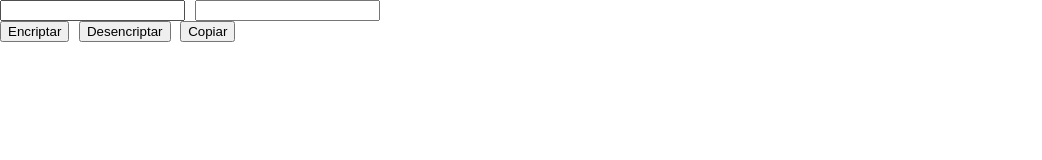
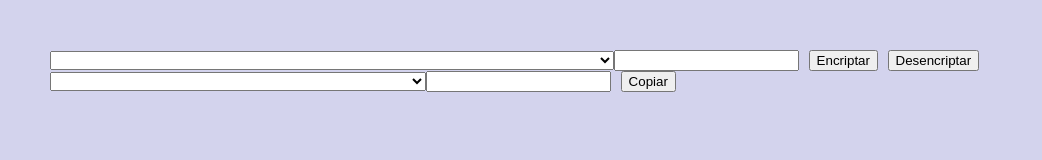
Before and after one commit to Moises-Ayala/encriptador-de-texto, a plain HTML site: page index.html in a window 1280 px wide. Shown: the whole page, without its empty margins (0-1042 px from the left). Drawn offline with Linux system fonts and the light colour scheme; a web font is replaced by a local one.

Commit message:
29-02-24 07:10 casa

```diff
--- a/index.html
+++ b/index.html
@@ -16,18 +16,18 @@
     <header>
     </header>
     <main>
-        <label for="encrpitar-desencriptar"></label>
-        <input type="text" id="encrpitar-desencriptar" required>
-        <label for="copiar"></label>
-        <input type="text" id="copiar" required>
+        <select class="ingreso-datos">
+            <input type="text" id="encriptar" required>
+            <button class="container__boton">Encriptar</button>
+            <button class="container__boton">Desencriptar</button>
+        </select>
+        <select class="copiar">
+            <input type="text" id="copiar" required>
+            <button class="container__boton">Copiar</button>
+        </select>
     </main>
     <footer>
-        <div class="container__boton">
-            <button class="container__boton">Encriptar</button>
-            <button class="container__boton">Desencriptar</button>
-            <button class="container__boton">Copiar</button>
 
-        </div>
     </footer>
 </body>
 
--- a/style.css
+++ b/style.css
@@ -1,3 +1,19 @@
 body {
     font-family: "Kode Mono", monospace;
 }
+
+body {
+    display: inline-block;
+    width: 940px;
+    background: #d3d3ed;
+    padding: 50px;
+    margin: 0 auto;
+}
+
+.ingreso-datos {
+    width: 60%;
+}
+
+.copiar {
+    width: 40%;
+}
```
